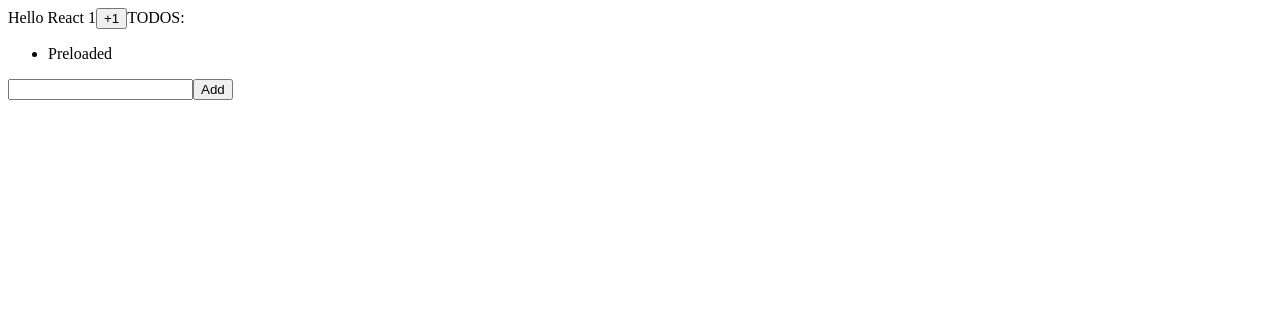
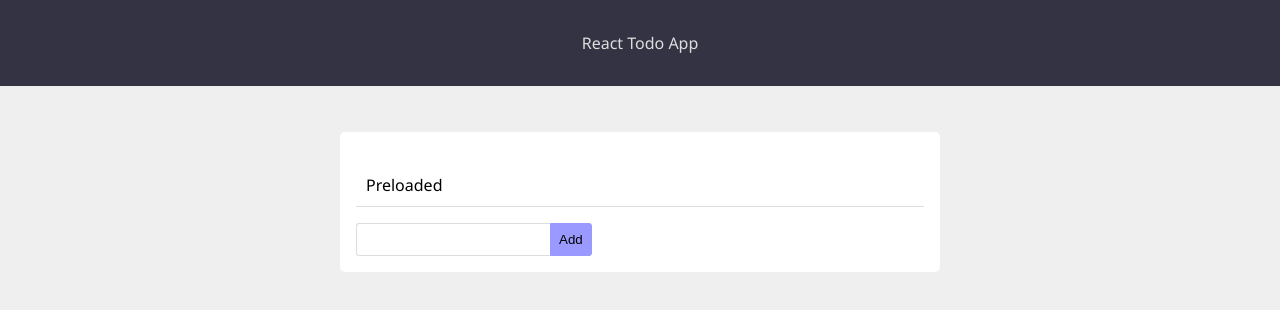
Before and after one commit to divanvisagie/react-from-scratch, a React app: page / in a window 1280 px wide. Shown: the top 310 px of the page. Built offline with nearby package versions, Linux system fonts and the light colour scheme; no server answers.

Commit message:
add styling changes

```diff
--- a/package.json
+++ b/package.json
@@ -15,10 +15,12 @@
     "@babel/runtime": "^7.2.0",
     "babel-loader": "^8.0.5",
     "body-parser": "^1.18.3",
+    "css-loader": "^2.1.0",
     "express": "^4.16.4",
     "prop-types": "^15.6.2",
     "react": "^16.7.0",
     "react-dom": "^16.7.0",
+    "style-loader": "^0.23.1",
     "webpack": "^4.28.4",
     "webpack-dev-server": "^3.1.14"
   },
--- a/src/container/App.js
+++ b/src/container/App.js
@@ -21,12 +21,10 @@ class App extends Component {
     render() {
         console.log('Rendering with args', arguments)
         return (
-            <div>
-                Hello React <span>{this.state.count}</span>
-
-                <button onClick={this.handleClick}>+1</button>
-
-                TODOS:
+            <div className='App'>
+                <header>
+                    React Todo App
+                </header>
 
                 <Todos></Todos>
             </div>
--- a/src/container/Todos.js
+++ b/src/container/Todos.js
@@ -26,7 +26,7 @@ class Todos extends Component {
     async handleAddTodo(event) {
 
         const todo = this.inputRef.current.value
-        this.inputRef.current.value = "" //clear the input
+        this.inputRef.current.value = '' //clear the input
 
         const response = await fetch('/todo', {
             method: 'POST',
@@ -51,13 +51,13 @@ class Todos extends Component {
     render() {
         const {todos} = this.state
         return (
-            <div>
+            <div className='Todos'>
                 <ul>
                     {todos.map((x,i) =>
                         <Todo key={i} value={x}/>
                     )}
                 </ul>
-                <input type="text" ref={this.inputRef}></input>
+                <input type='text' ref={this.inputRef}></input>
                 <button onClick={this.handleAddTodo}>Add</button>
             </div>
         )
--- /dev/null
+++ b/src/index.css
@@ -0,0 +1,66 @@
+* {
+    box-sizing: border-box;
+}
+
+html, body {
+    font-family: 'Segoe UI', Tahoma, Geneva, Verdana, sans-serif;
+    font-weight: lighter;
+}
+
+body {
+    margin: 0;
+    display: flex;
+    flex-direction:column;
+    background: #efefef;
+    justify-content: center;
+}
+
+header {
+    display: flex;
+    justify-content: center;
+    background: #334;
+    color: #ddd;
+    width: 100vw;
+    padding: 32px;
+}
+
+
+.Todos {
+    background: white;
+    padding: 16px;
+    max-width: 600px;
+    overflow: hidden;
+    border-radius: 5px;
+    margin: auto;
+    margin-top: 46px;
+}
+
+ul {
+    padding: 0;
+}
+
+.Todo {
+    border-bottom: 1px solid #ddd;
+    padding: 10px;
+}
+
+li {
+   list-style-type: none;
+   margin: 0;
+   padding: 0;
+}
+
+button {
+    background: #99f;
+    padding: 8px;
+    border: 1px solid #99f;
+    border-radius: 0 3px 3px 0;
+
+}
+
+input {
+    padding: 8px;
+    border-radius: 3px 0px 0px 3px;
+    border: 1px solid #ddd;
+    border-right: none;
+}
--- a/src/index.js
+++ b/src/index.js
@@ -1,6 +1,8 @@
 import App from './container/App'
 import ReactDOM from 'react-dom'
 import React from 'react'
+
+import './index.css'
 
 
 ReactDOM.render(<App/>, document.getElementById('root'))
--- a/src/presentational/Todo.js
+++ b/src/presentational/Todo.js
@@ -2,7 +2,8 @@ import React from 'react'
 
 import PropTypes from 'prop-types'
 
-const Todo = ({ value }) => (<li>
+
+const Todo = ({ value }) => (<li className='Todo'>
     {value}
 </li>)
 
--- a/webpack.config.js
+++ b/webpack.config.js
@@ -7,6 +7,10 @@ module.exports = {
                 use: {
                     loader: 'babel-loader'
                 }
+            },
+            {
+                test:/\.css$/,
+                use:['style-loader','css-loader']
             }
         ]
     },
```
Also changed, not shown: 1 other file (tests, documents, lock files or other folders).
